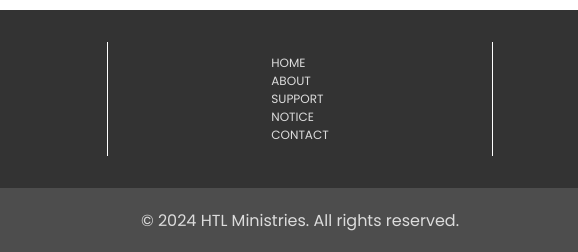
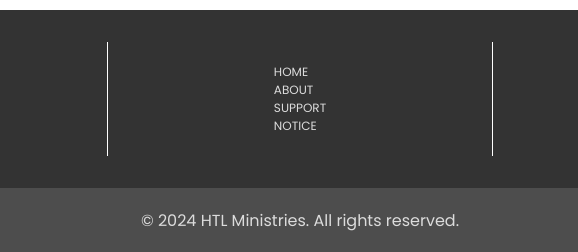
Before and after one commit to mike-startup/HTL, a plain HTML site: page index.html in a window 1280 px wide. Shown: the part 3219-3471 px from the top of the page, 340-918 px from the left. Drawn offline with nearby package versions, Linux system fonts and the light colour scheme.

Commit message:
Finishing touches

```diff
--- a/index.html
+++ b/index.html
@@ -136,7 +136,6 @@
           <a href="about.html">ABOUT</a>
           <a href="support-us.html">SUPPORT</a>
           <a href="notice-board.html">NOTICE</a>
-          <a href="contact.html">CONTACT</a>
         </div>
       </div>
       <div class="contact-points">
```
